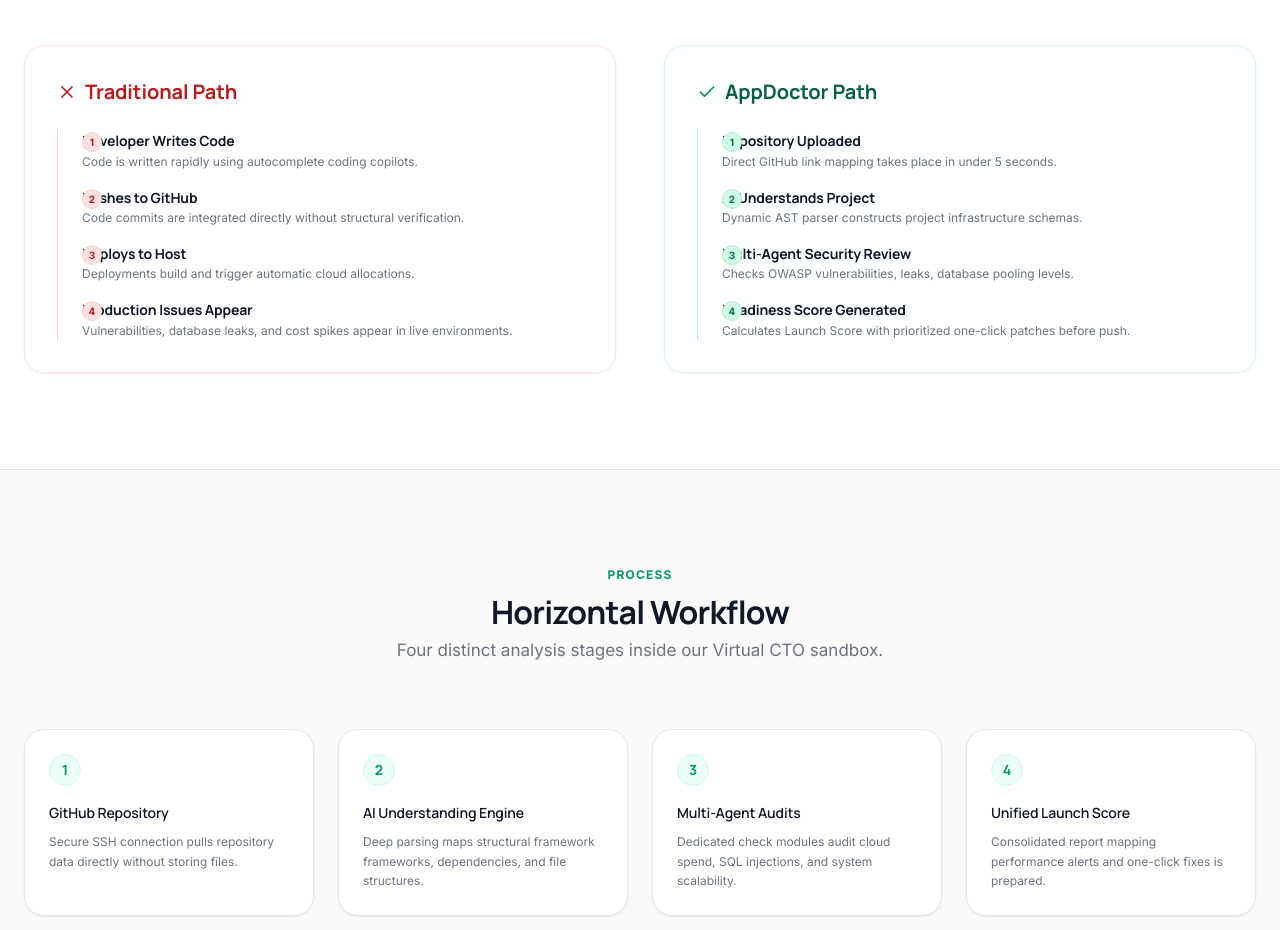
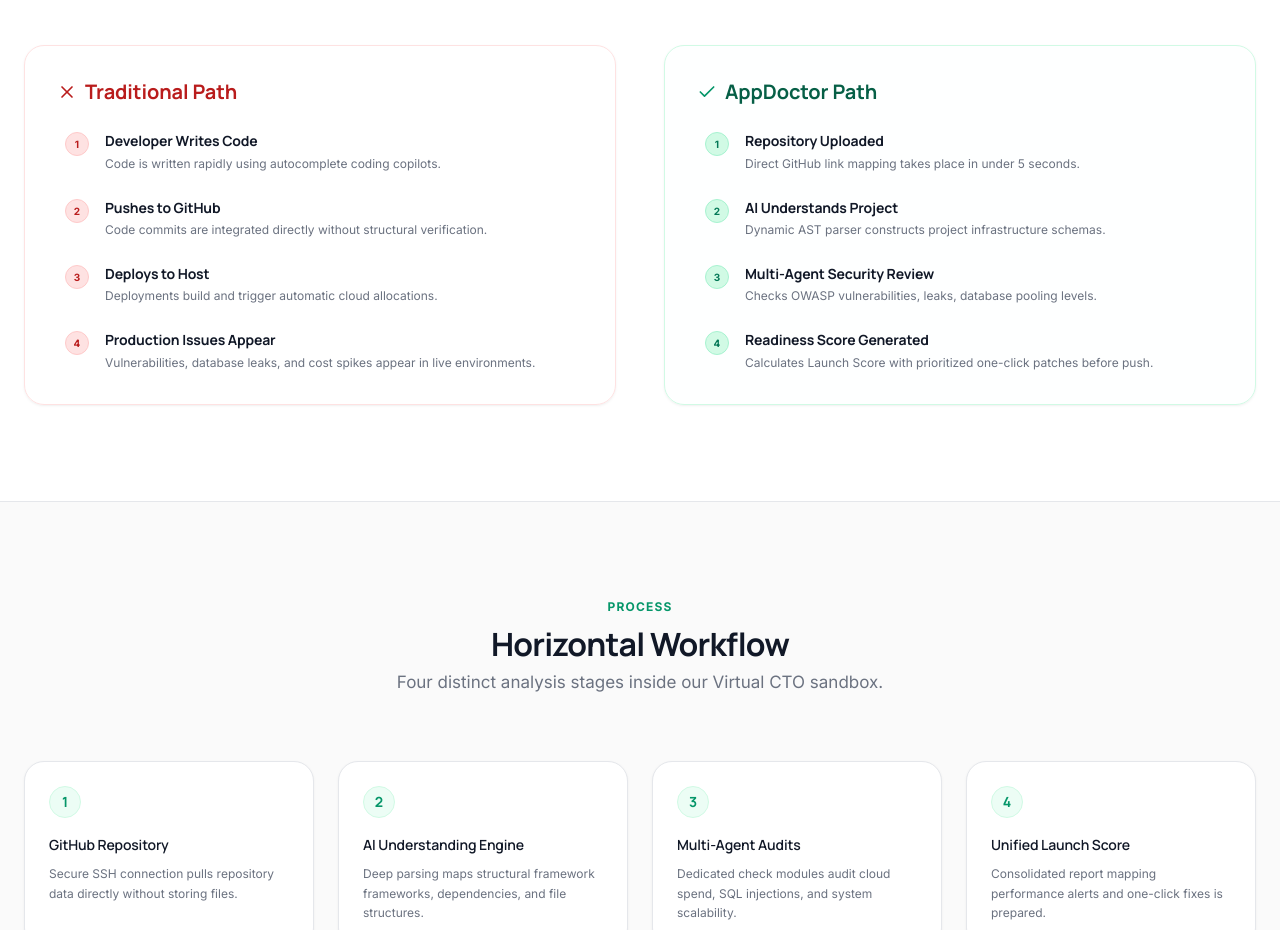
Before and after one commit to Sohamm-afk/App-Doctor-Ai, a React (Vite) app in the folder frontend/: page / in a window 1280 px wide. Shown: the part 860-1790 px from the top of the page. Built offline with nearby package versions, Linux system fonts and the light colour scheme.

Commit message:
fix: resolve Problem section overlapping and conflicting numbers layout

```diff
--- a/frontend/src/pages/Landing.tsx
+++ b/frontend/src/pages/Landing.tsx
@@ -295,19 +295,21 @@
             {/* Column A: Traditional Deployment Path (Failure) */}
             <div className="card p-8 border-red-100 bg-red-50/5 space-y-6">
               <h3 className="text-h3 font-bold text-red-700 flex items-center gap-2"><X size={20} /> Traditional Path</h3>
-              <div className="space-y-4 relative pl-6 border-l border-red-200">
+              <div className="space-y-6 relative pl-2">
                 {[
                   { step: 'Developer Writes Code', desc: 'Code is written rapidly using autocomplete coding copilots.' },
                   { step: 'Pushes to GitHub', desc: 'Code commits are integrated directly without structural verification.' },
                   { step: 'Deploys to Host', desc: 'Deployments build and trigger automatic cloud allocations.' },
                   { step: 'Production Issues Appear', desc: 'Vulnerabilities, database leaks, and cost spikes appear in live environments.' },
                 ].map((item, idx) => (
-                  <div key={item.step} className="relative">
-                    <span className="absolute -left-8.5 top-0.5 w-5 h-5 rounded-full bg-red-100 text-red-700 border border-red-200 flex items-center justify-center font-bold text-[10px]">
+                  <div key={item.step} className="flex gap-4 items-start">
+                    <div className="flex-shrink-0 w-6 h-6 rounded-full bg-red-100 text-red-700 border border-red-200 flex items-center justify-center font-bold text-[10px] mt-0.5">
                       {idx + 1}
-                    </span>
-                    <h4 className="text-body-sm font-bold text-text">{item.step}</h4>
-                    <p className="text-caption text-text-muted">{item.desc}</p>
+                    </div>
+                    <div>
+                      <h4 className="text-body-sm font-bold text-text">{item.step}</h4>
+                      <p className="text-caption text-text-muted mt-0.5">{item.desc}</p>
+                    </div>
                   </div>
                 ))}
               </div>
@@ -316,19 +318,21 @@
             {/* Column B: AppDoctor Path (Security) */}
             <div className="card p-8 border-emerald-100 bg-emerald-50/5 space-y-6">
               <h3 className="text-h3 font-bold text-emerald-800 flex items-center gap-2"><Check size={20} className="text-emerald-600" /> AppDoctor Path</h3>
-              <div className="space-y-4 relative pl-6 border-l border-emerald-200">
+              <div className="space-y-6 relative pl-2">
                 {[
                   { step: 'Repository Uploaded', desc: 'Direct GitHub link mapping takes place in under 5 seconds.' },
                   { step: 'AI Understands Project', desc: 'Dynamic AST parser constructs project infrastructure schemas.' },
                   { step: 'Multi-Agent Security Review', desc: 'Checks OWASP vulnerabilities, leaks, database pooling levels.' },
                   { step: 'Readiness Score Generated', desc: 'Calculates Launch Score with prioritized one-click patches before push.' },
                 ].map((item, idx) => (
-                  <div key={item.step} className="relative">
-                    <span className="absolute -left-8.5 top-0.5 w-5 h-5 rounded-full bg-emerald-100 text-emerald-700 border border-emerald-200 flex items-center justify-center font-bold text-[10px]">
+                  <div key={item.step} className="flex gap-4 items-start">
+                    <div className="flex-shrink-0 w-6 h-6 rounded-full bg-emerald-100 text-emerald-700 border border-emerald-200 flex items-center justify-center font-bold text-[10px] mt-0.5">
                       {idx + 1}
-                    </span>
-                    <h4 className="text-body-sm font-bold text-text">{item.step}</h4>
-                    <p className="text-caption text-text-muted">{item.desc}</p>
+                    </div>
+                    <div>
+                      <h4 className="text-body-sm font-bold text-text">{item.step}</h4>
+                      <p className="text-caption text-text-muted mt-0.5">{item.desc}</p>
+                    </div>
                   </div>
                 ))}
               </div>
```
